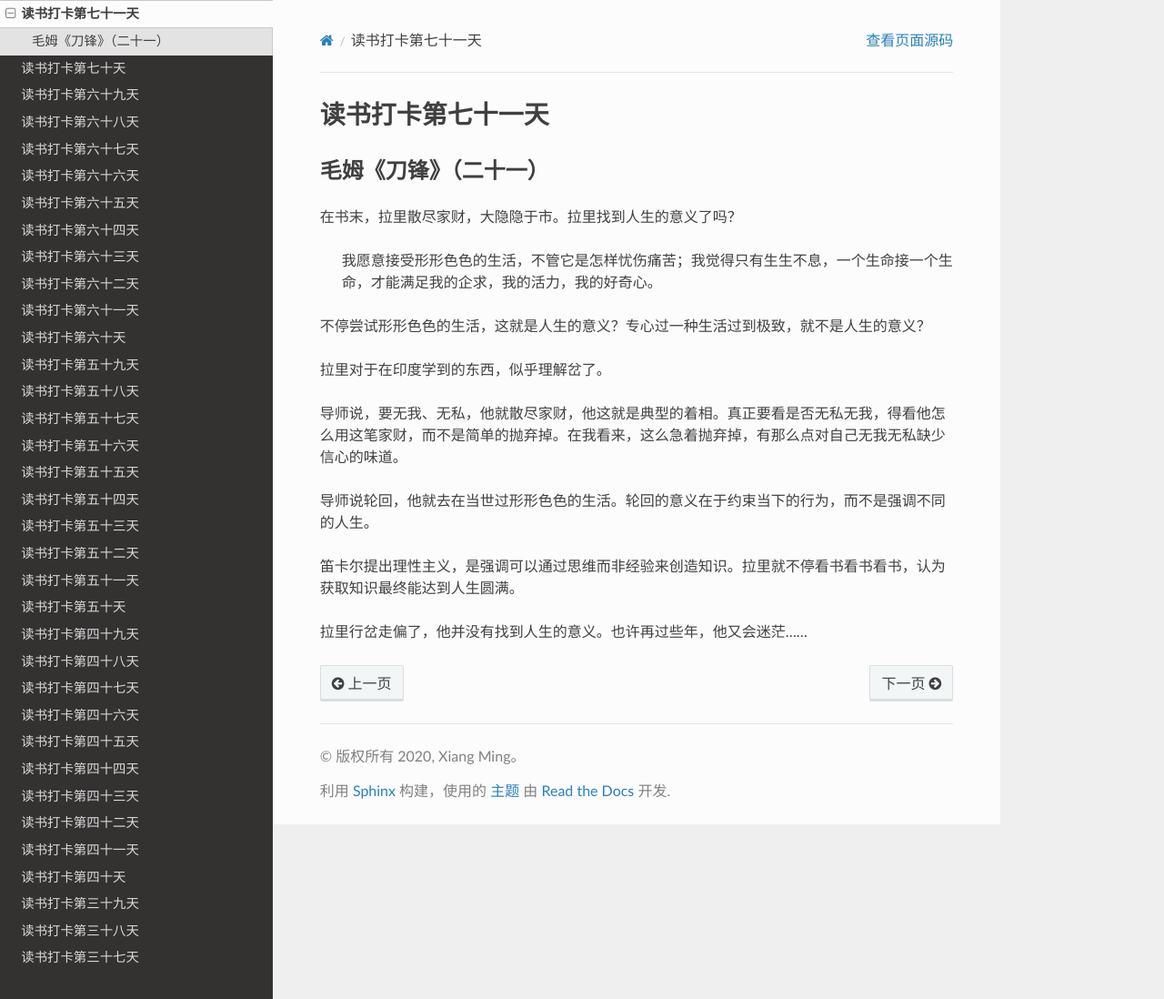
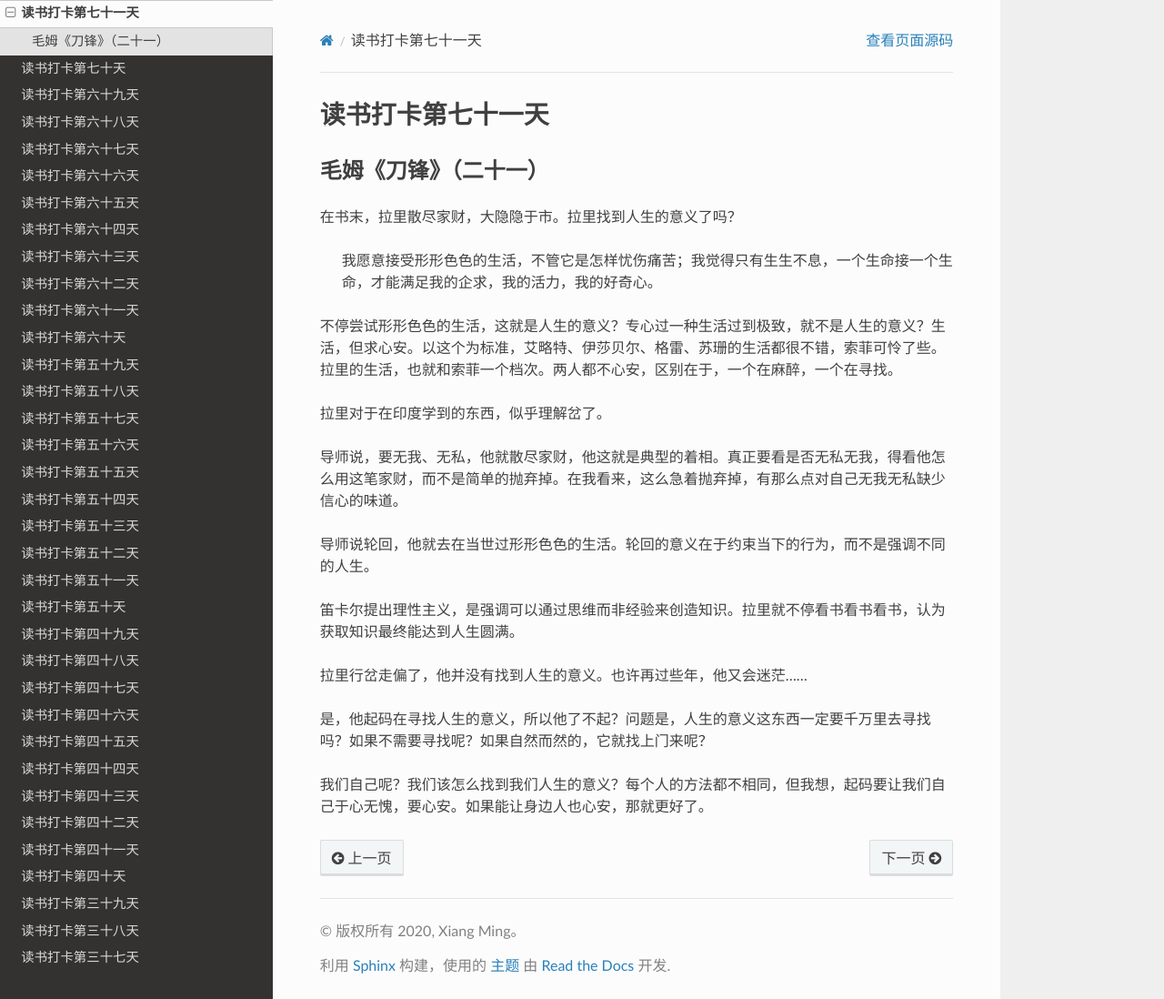
Before and after one commit to xiangming1975/reading, a Sphinx documentation site: the page built from source/2020-08-20.md, in a window 1280 px wide and 1098 px high. Shown: the whole window at 91% size. Built offline with Sphinx 7.4.7 and the Read the Docs theme 2.0.0, drawn with Linux system fonts in a browser that asks for light colours.

```diff
--- a/source/2020-08-20.md
+++ b/source/2020-08-20.md
@@ -6,7 +6,7 @@
 
 > 我愿意接受形形色色的生活，不管它是怎样忧伤痛苦；我觉得只有生生不息，一个生命接一个生命，才能满足我的企求，我的活力，我的好奇心。
 
-不停尝试形形色色的生活，这就是人生的意义？专心过一种生活过到极致，就不是人生的意义？
+不停尝试形形色色的生活，这就是人生的意义？专心过一种生活过到极致，就不是人生的意义？生活，但求心安。以这个为标准，艾略特、伊莎贝尔、格雷、苏珊的生活都很不错，索菲可怜了些。拉里的生活，也就和索菲一个档次。两人都不心安，区别在于，一个在麻醉，一个在寻找。
 
 拉里对于在印度学到的东西，似乎理解岔了。
 
@@ -17,3 +17,7 @@
 笛卡尔提出理性主义，是强调可以通过思维而非经验来创造知识。拉里就不停看书看书看书，认为获取知识最终能达到人生圆满。
 
 拉里行岔走偏了，他并没有找到人生的意义。也许再过些年，他又会迷茫……
+
+是，他起码在寻找人生的意义，所以他了不起？问题是，人生的意义这东西一定要千万里去寻找吗？如果不需要寻找呢？如果自然而然的，它就找上门来呢？
+
+我们自己呢？我们该怎么找到我们人生的意义？每个人的方法都不相同，但我想，起码要让我们自己于心无愧，要心安。如果能让身边人也心安，那就更好了。
```
Also changed, not shown: source/2020-08-21.md (added, +19 -0 lines), source/2020-08-22.md (added, +21 -0 lines), source/2020-08-23.md (added, +5 -0 lines).
